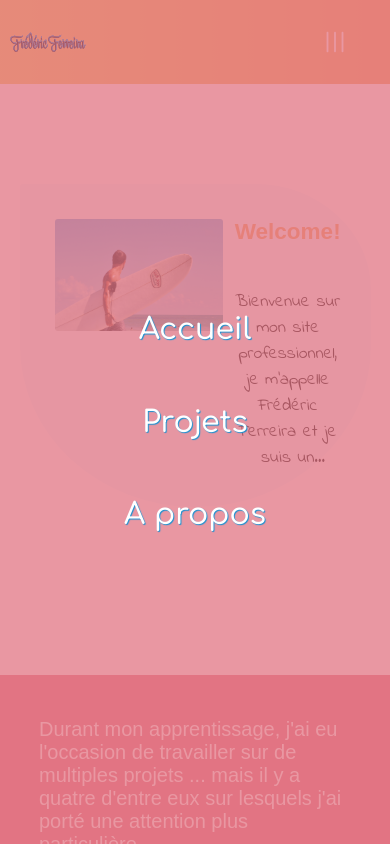
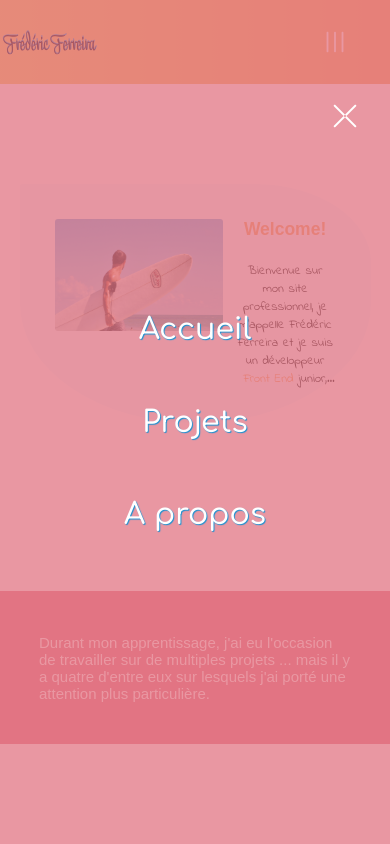
Before and after one commit to Frederic-Ferreira/portfolio, a React (Vite) app: page / in a window 390 px wide. Both pictures are taken after a click on the icon 336 px from the left and 42 px from the top of the page. Shown: the top 844 px of the page. Built offline with nearby package versions, Linux system fonts and the light colour scheme; a web font is replaced by a local one.

Commit message:
website done ✅

```diff
--- a/src/App.jsx
+++ b/src/App.jsx
@@ -1,9 +1,8 @@
 import Header from './components/Header';
 import Main from './components/Main';
-import Projects from './components/Projects';
 
 function App() {
-  const handleClick = (e) => {
+  const handleClick = () => {
     const overlay = document.getElementById('side-bar');
     const contains = overlay.classList.contains('hidden')
       ? 'hidden'
@@ -12,7 +11,7 @@ function App() {
       ? 'visible'
       : 'hidden';
 
-    document.querySelector('.bi').classList.toggle('active');
+    document.querySelector('.bi-list').classList.toggle('active');
     overlay.classList.remove(contains);
     overlay.classList.add(add);
   };
@@ -20,6 +19,7 @@ function App() {
   return (
     <div className="App">
       <div className="hidden" id="side-bar">
+        <i onClick={handleClick} class="bi bi-x-lg"></i>
         <a onClick={handleClick} href="#">
           Accueil
         </a>
--- a/src/sass/main.scss
+++ b/src/sass/main.scss
@@ -74,6 +74,7 @@ body {
 #side-bar {
   @include flexColumn();
   justify-content: center;
+  position: relative;
   gap: 7vh;
   font-size: 3rem;
   position: fixed;
@@ -83,6 +84,18 @@ body {
   background-color: #e27483bf;
   animation: 0.5s ease overlay-appears;
   z-index: 3;
+
+  .bi {
+    position: absolute;
+    top: 10rem;
+    right: 3rem;
+    color: white;
+
+    &:hover {
+      cursor: pointer;
+      color: $blue;
+    }
+  }
 
   a {
     font-family: 'Comfortaa', Tahoma, Geneva, Verdana, sans-serif;
@@ -107,7 +120,7 @@ header {
   justify-content: space-between;
   height: 10vh;
   background: $yellow-linear;
-  padding: 0 5vw 0 2vw;
+  padding-right: 5vw;
   font-family: 'Send Flowers', sans-serif;
 
   &.sticky {
@@ -119,7 +132,7 @@ header {
 
   #svg-container {
     height: 100%;
-    width: 20vw;
+    width: 25vw;
     overflow: hidden;
     transition: all 0.3s ease;
 
@@ -190,7 +203,7 @@ header {
       h2 {
         font-family: 'Fredericka the Great', sans-serif;
         font-size: 4rem;
-        height: 7rem;
+        margin-bottom: 2.5vh;
         color: $orange;
       }
 
@@ -209,7 +222,6 @@ header {
   /* PROJECTS */
   #projects {
     padding-top: 10vh;
-    min-height: 120rem;
     position: relative;
 
     #projects-title {
@@ -503,6 +515,10 @@ header {
     }
   }
 
+  #main #about #contact {
+    background-size: 100%;
+  }
+
   #main #about #skills-set {
     @include flexColumn();
     align-items: center;
@@ -626,6 +642,113 @@ header {
       }
     }
   }
+
+  #main {
+    #home #home-content {
+      p {
+        font-size: 1.5rem;
+      }
+
+      h2 {
+        font-size: 2rem;
+      }
+    }
+
+    #projects #projects-content ul li {
+      width: 70%;
+      height: 50%;
+    }
+  }
+}
+
+@media (max-width: 490px) {
+  #main {
+    #home #home-content {
+      p {
+        font-size: 1.25rem;
+      }
+
+      h2 {
+        font-size: 1.75rem;
+      }
+    }
+
+    #projects #projects-title p {
+      font-size: 1.5rem;
+    }
+
+    #about #skills-set {
+      & h1 {
+        font-size: 2rem;
+      }
+
+      & #skills,
+      & #setup {
+        max-width: 40vw;
+      }
+    }
+
+    #about #contact {
+      & h2 {
+        position: static;
+      }
+      background-size: 120%;
+    }
+  }
+}
+
+@media (max-width: 320px) {
+  #side-bar {
+    font-size: 2rem;
+  }
+
+  #main {
+    #home #home-content {
+      p {
+        font-size: 0.75rem;
+      }
+
+      h2 {
+        font-size: 1.25rem;
+      }
+    }
+
+    #projects #projects-title p {
+      font-size: 1rem;
+    }
+
+    #projects #projects-content ul li .row-wrapper img {
+      height: 33px;
+      width: 33px;
+    }
+
+    #projects #projects-content ul li {
+      margin-bottom: 3.3rem;
+    }
+
+    #about #skills-set #skills,
+    #about #skills-set #setup {
+      font-size: 1.25rem;
+    }
+    #about #skills-set h1 {
+      font-size: 1.25rem;
+    }
+
+    #about #skills-set #setup {
+      margin-top: 2rem;
+    }
+
+    #about #contact {
+      background-size: 130%;
+      h2 {
+        font-size: 1.75rem;
+      }
+    }
+
+    #contact #text #infos p {
+      font-size: 0.75rem;
+    }
+  }
 }
 /* ----------- ANIMATIONS ----------- */
 
```
